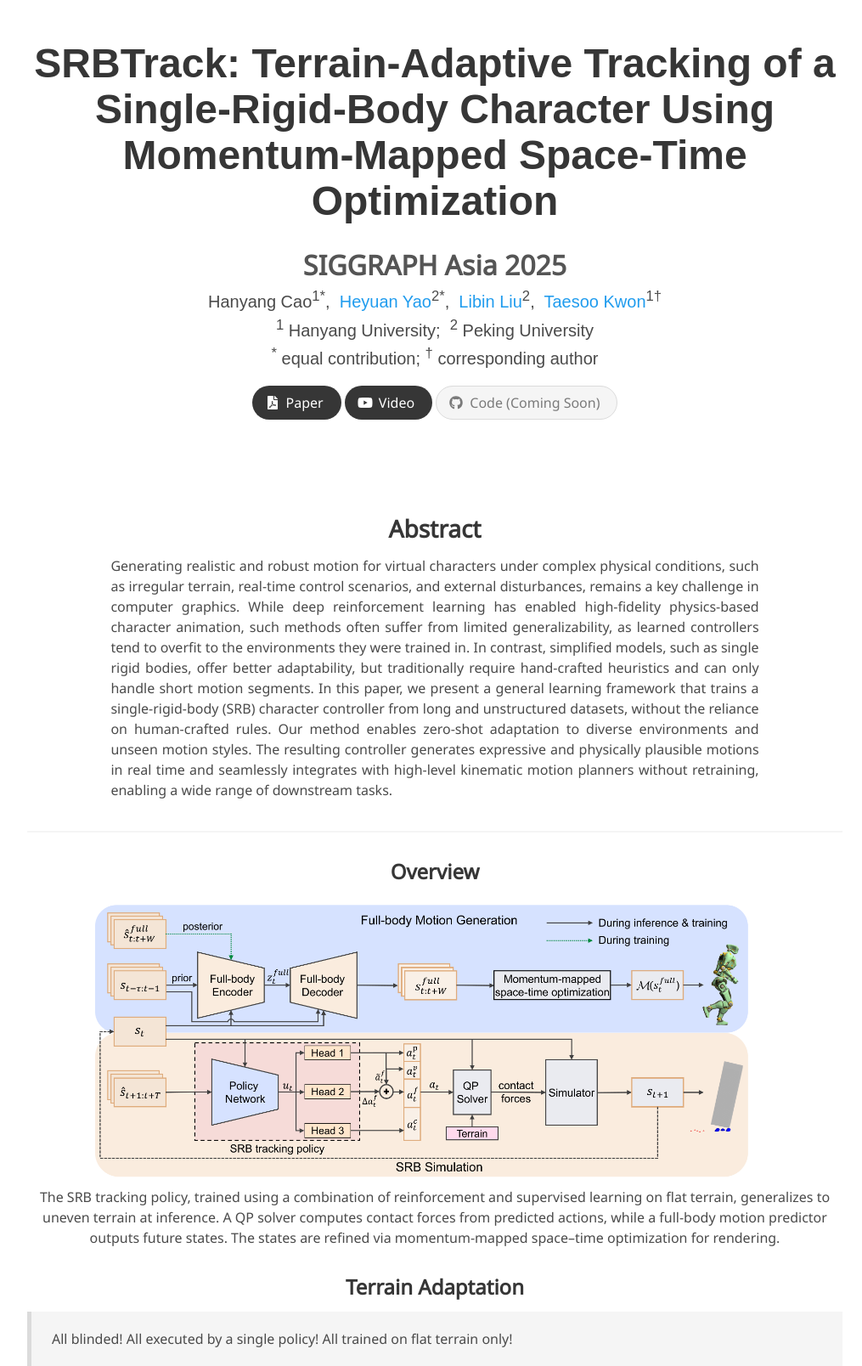
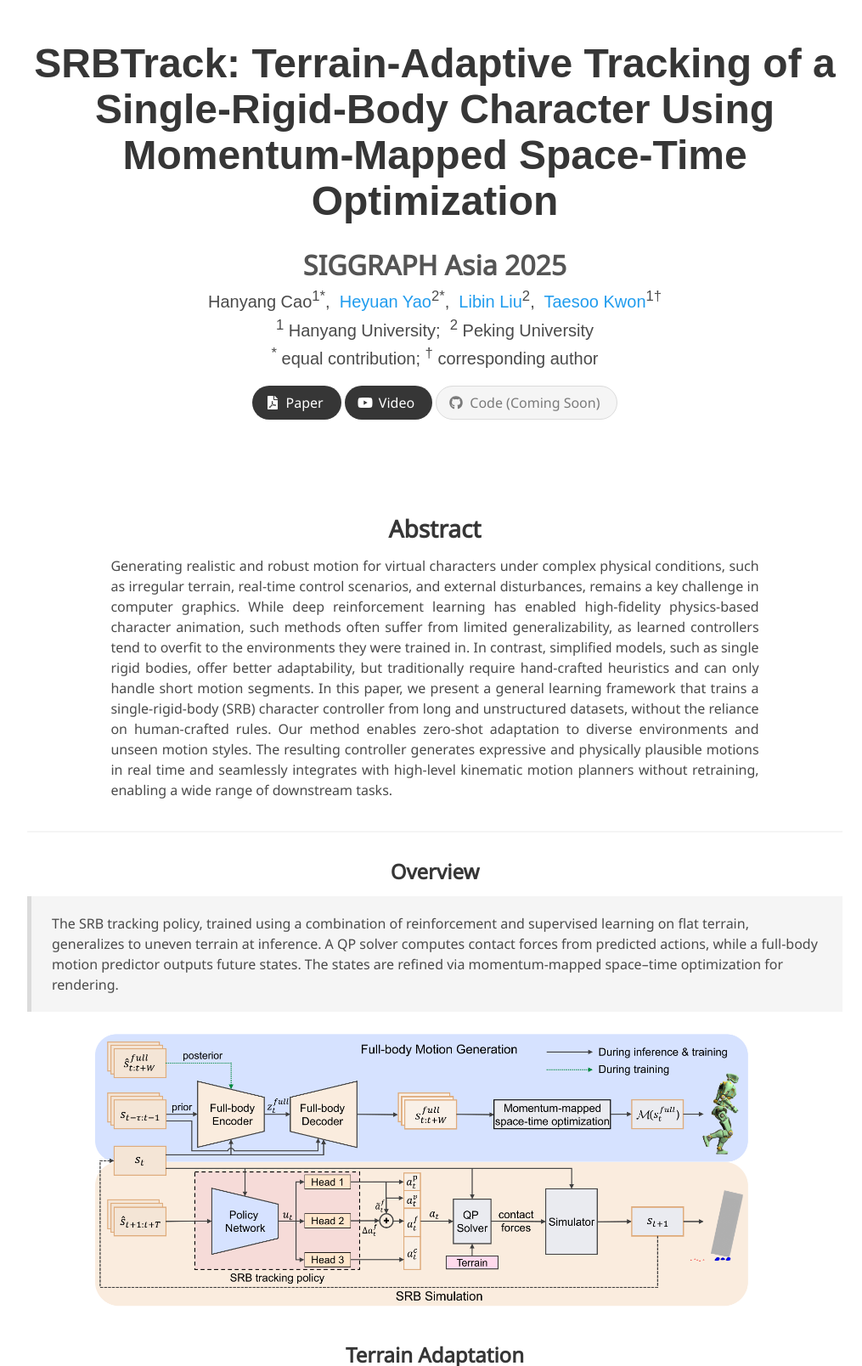
Before and after one commit to hanyang9/SRBTrack, a Jekyll site: the page built from index.md, in a window 1280 px wide. Shown: the top 1608 px of the page at 85% size, without its empty margins (128-1143 px from the left). Built offline with Jekyll 4.4.1, drawn with Linux system fonts in a browser that asks for light colours; some web fonts are replaced; grey boxes are pictures that could not be loaded.

```diff
--- a/index.md
+++ b/index.md
@@ -30,9 +30,9 @@ Generating realistic and robust motion for virtual characters under complex phys
 ---
 
 <h3 style="text-align: center;">Overview</h3>
+> The SRB tracking policy, trained using a combination of reinforcement and supervised learning on flat terrain, generalizes to uneven terrain at inference. A QP solver computes contact forces from predicted actions, while a full-body motion predictor outputs future states. The states are refined via momentum-mapped space–time optimization for rendering.
 <div style="text-align:center;">
     <img src="https://raw.githubusercontent.com/hanyang9/SRBTrack/main/static/image/overview_final.png" alt="overview" width="800">
-    <p>The SRB tracking policy, trained using a combination of reinforcement and supervised learning on flat terrain, generalizes to uneven terrain at inference. A QP solver computes contact forces from predicted actions, while a full-body motion predictor outputs future states. The states are refined via momentum-mapped space–time optimization for rendering.</p>
 </div>
 
 <h3 style="text-align: center;">Terrain Adaptation</h3>
```
